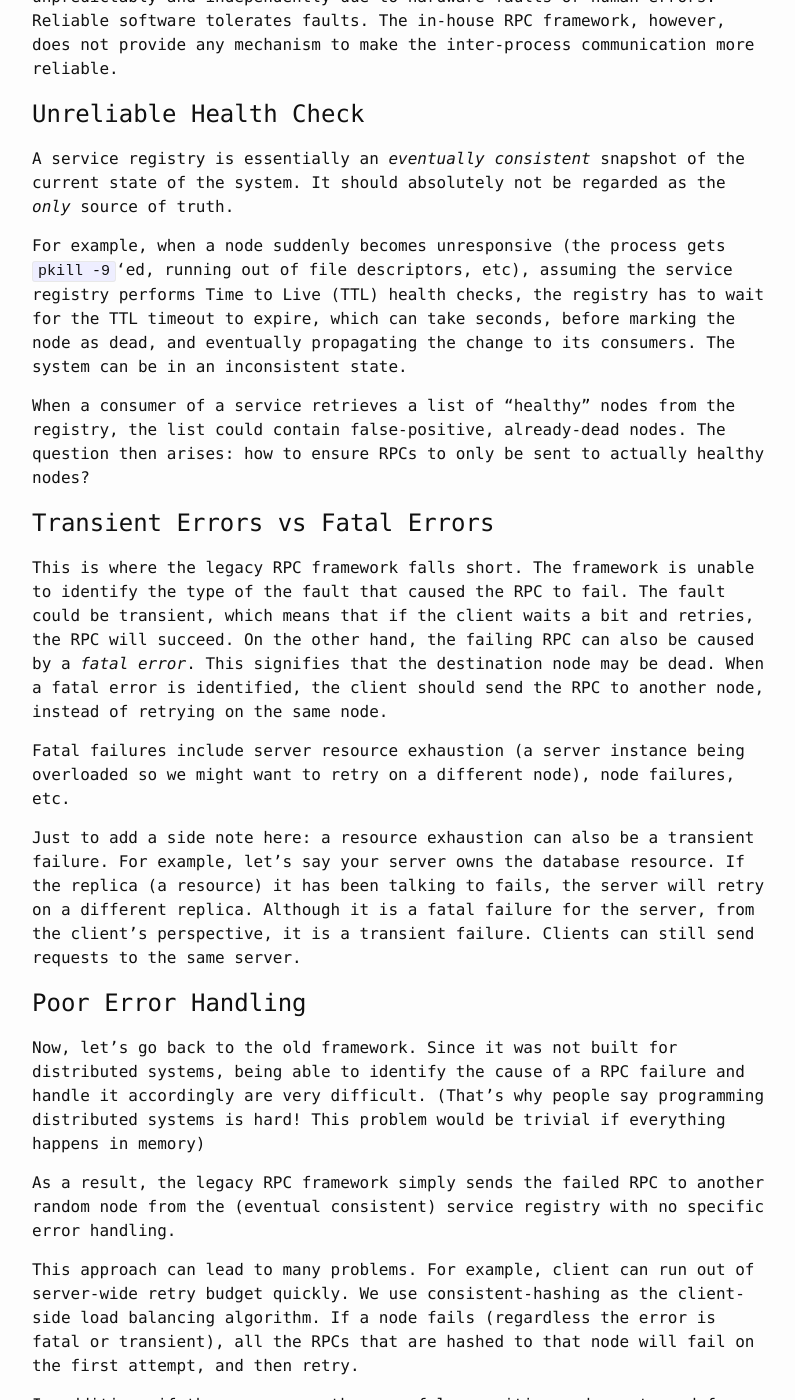
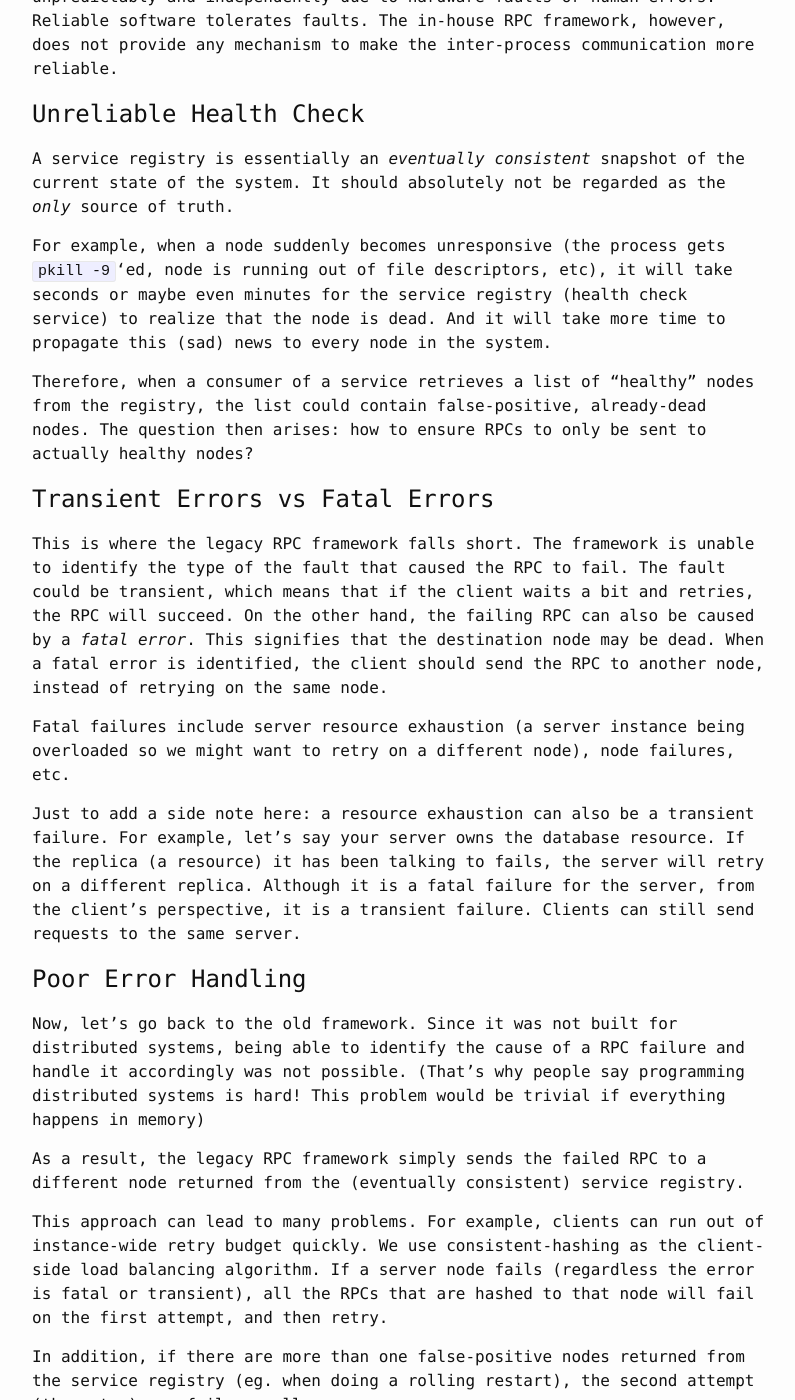
Before and after one commit to lpan/lpan.github.io, a Jekyll site: the page built from _posts/2018-05-04-migrating-to-grpc.md, in a window 1280 px wide and 1400 px high, scrolled down 1310 px. Shown: the whole window, without its empty margins (238-1033 px from the left). Built offline with Jekyll 4.4.1, drawn with Linux system fonts in a browser that asks for light colours; comment, search, counter and statistics services are not loaded; some of the changed text lies outside the part shown.

Commit message:
more fixes

```diff
--- a/_posts/2018-05-04-migrating-to-grpc.md
+++ b/_posts/2018-05-04-migrating-to-grpc.md
@@ -64,14 +64,13 @@ current state of the system. It should absolutely not be regarded as the *only*
 source of truth.
 
 For example, when a node suddenly becomes unresponsive (the process gets `pkill
--9`'ed, running out of file descriptors, etc), assuming the service registry
-performs Time to Live (TTL) health checks, the registry has to wait for the TTL
-timeout to expire, which can take seconds, before marking the node as dead, and
-eventually propagating the change to its consumers. The system can be in
-an inconsistent state.
+-9`'ed, node is running out of file descriptors, etc), it will take seconds or
+maybe even minutes for the service registry (health check service) to realize
+that the node is dead. And it will take more time to propagate this (sad) news
+to every node in the system.
 
-When a consumer of a service retrieves a list of "healthy" nodes from the
-registry, the list could contain false-positive, already-dead nodes. The
+Therefore, when a consumer of a service retrieves a list of "healthy" nodes from
+the registry, the list could contain false-positive, already-dead nodes. The
 question then arises: how to ensure RPCs to only be sent to actually healthy
 nodes?
 
@@ -99,17 +98,16 @@ to the same server.
 
 Now, let's go back to the old framework. Since it was not built for distributed
 systems, being able to identify the cause of a RPC failure and handle it
-accordingly are very difficult. (That's why people say programming distributed
+accordingly was not possible. (That's why people say programming distributed
 systems is hard! This problem would be trivial if everything happens in memory)
 
-As a result, the legacy RPC framework simply sends the failed RPC to another
-random node from the (eventual consistent) service registry with no specific
-error handling.
+As a result, the legacy RPC framework simply sends the failed RPC to a different
+node returned from the (eventually consistent) service registry.
 
-This approach can lead to many problems. For example, client can run out of
-server-wide retry budget quickly. We use consistent-hashing as the client-side
-load balancing algorithm. If a node fails (regardless the error is fatal or
-transient), all the RPCs that are hashed to that node will fail on the first
+This approach can lead to many problems. For example, clients can run out of
+instance-wide retry budget quickly. We use consistent-hashing as the client-side
+load balancing algorithm. If a server node fails (regardless the error is fatal
+or transient), all the RPCs that are hashed to that node will fail on the first
 attempt, and then retry.
 
 In addition, if there are more than one false-positive nodes returned from the
@@ -148,13 +146,13 @@ retries.
 
 # Node Outage
 
-Node outage is one of the trickiest problems in distributed systems. For
-example, after the TCP handshake has been completed and the client has sent the
-request payload to the server, if the server node suddenly fails before it can
-respond to the RPC, the client may hang indefinitely. Although the server is
-dead, from the client’s perspective, the server may be processing a
-time-consuming query. In other words, there is no way for the client to identify
-the cause of an unresponsive node.
+Node outage is also a tricky problem in distributed systems. For example, after
+the TCP handshake has been completed and the client has sent the request payload
+to the server, if the server node suddenly fails before it can respond to the
+RPC, the client may hang indefinitely. Although the server is dead, from the
+client’s perspective, the server may be processing a time-consuming query. In
+other words, there is no way for the client to identify the cause of an
+unresponsive node.
 
 One of the common solutions is to set a RPC deadline based on the expected
 response time, which is typically estimated from the size of the request
@@ -195,9 +193,10 @@ API](https://github.com/grpc/grpc/blob/master/doc/connectivity-semantics-and-api
 
 This way, especially with consistent hashing, when the gRPC client detects that
 a node is in `TRANSIENT_FAILURE` (even though service registry says it's
-healthy, but it is unresponsive in real life), gRPC will remove the node from
-the list of "buckets". With the presence of failed nodes, this would
-significantly reduce the number of retries and even the RPC error rate.
+healthy, but it is unresponsive in real life), it will simply remove the node
+from the list of "buckets". As a result, RPCs which were originally hashed to
+the failed node will be rehashed to a different but healthy node. This
+significantly reduces the total number of retries.
 
 # RPC Deadlines
 
@@ -209,12 +208,20 @@ RPCs. Setting a deadline allows the client to specify how long it is willing to
 wait for the server to process its request. This can effectively distinguish
 between fatal failures and long running queries.
 
-We can estimate the maximum response time for a particular type of query with a
-certain payload size. Then we can derive the timeout (max time the client is
-willing to wait for the server) from it. Thus, when a RPC failed because the
-timeout is exceeded (or deadline is expired), we are confident (98% sure) to say
-that the server is faulty (overloaded or dead) and we may want to retry on a
-different server node.
+For example, if an RPC hangs, there are two possible causes:
+
+1. The query is very expensive and it will take a while.
+2. The server is dead
+
+For the first case, we only need to wait longer. On the other hand, as for the
+second case, we do not want to wait at all. We should cancel the RPC as soon as
+possible. RPC timeouts & deadlines helps to distinguish between the two causes.
+
+We can estimate the maximum response time for a particular request with a
+certain payload size. Then we can derive the timeout from it. Thus, when an RPC
+fails because the timeout is exceeded (or deadline expired), we can be pretty
+confident to say that the server node is faulty (outcome #2) and we want to
+cancel the RPC and retry on a different node.
 
 # Application-Level Keepalive
 
```
Also changed, not shown: other parts of _posts/2018-05-04-migrating-to-grpc.md (+2 -2 lines).
